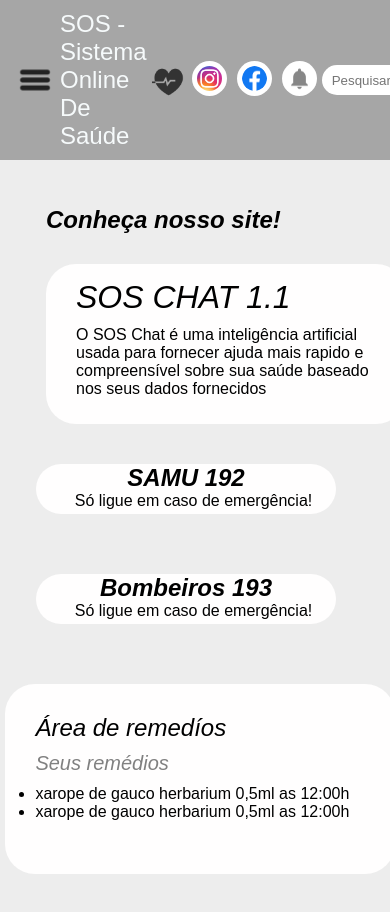
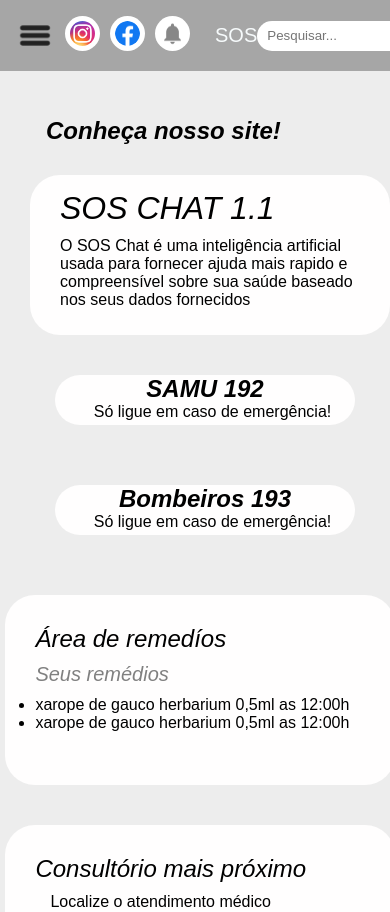
Before and after one commit to DerekSilva9/SOS-Sistema, a PHP site: page / in a window 390 px wide; the page is wider, and only the part inside the window is pictured. Shown: the top 912 px of that part. Run offline with PHP 8.4, Linux system fonts and the light colour scheme.

Commit message:
Mais melhorias na responsividade

```diff
--- a/homestyle.css
+++ b/homestyle.css
@@ -52,6 +52,9 @@ body{
     background-color: white;
     margin: 5px;
 
+}
+.sos-header{
+    display: none;
 }
 /*Collapsed-side-bar styles: abaixo */
 
@@ -254,6 +257,18 @@ body{
     display: flex;
     gap: 2.5rem;
     flex-direction: column;
+    align-items: center;
+    }
+    .title-header {
+        display: none; /* faz o título desaparecer */
+    }
+
+    .sos-header {
+        display: flex; /* Exibe apenas "SOS" */
+        margin-left: auto; /* Coloca "SOS" no lado direito */
+        align-items: center; /* Alinha "SOS" verticalmente ao centro */
+        margin-left: 20px;
+        font-size: 20px;
     }
 
     .sos-chat-box{
@@ -265,6 +280,7 @@ body{
         display: flex;
         gap: 2.5rem;
         flex-direction: column;
+        align-items: center;
     }
     .remedy-box{
         background-color: #fffefe;
@@ -276,5 +292,6 @@ body{
         width: 330px;
         height: 130px;
     }
+
     }
  /*Media Queries*/
--- a/index.html
+++ b/index.html
@@ -31,11 +31,14 @@
                 </div>
             </h2>
 
+
+
             <div class="social-icons"> <!--Icones das redes sociais/notificação-->
                 <ul class="list-icons">
                     <li><img src="assets/instagram-logo.png"></li>
                     <li><img src="assets/facebook-logo.png"></li>
                     <li><img src="assets/notificacao-logo.png"></li>
+                    <li class="sos-header">SOS</li>
                 </ul>
             </div>
 
```
